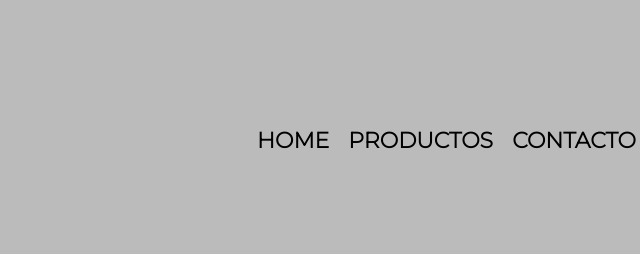
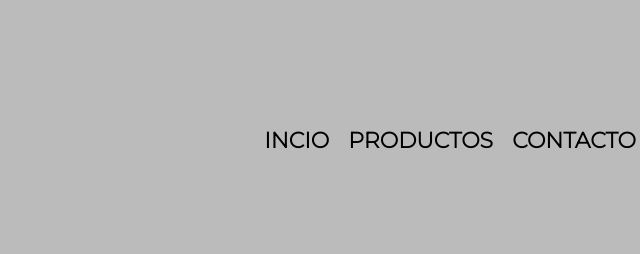
Before and after one commit to FREDDYGAMBOABEDOR/Alura_Latam, a plain HTML site: page HTML5-CSS/index.html in a window 1280 px wide. Shown: the top 254 px of the page, 474-1114 px from the left. Drawn offline with Linux system fonts and the light colour scheme.

Commit message:
Arreglado a Español

```diff
--- a/HTML5-CSS/index.html
+++ b/HTML5-CSS/index.html
@@ -19,7 +19,7 @@
                 <h1><img src="imagenes/logo.png"></h1>
                 <nav>
                     <ul>
-                        <li><a href="index.html">Home</a></li>
+                        <li><a href="index.html">Incio</a></li>
                         <li><a href="productos.html">Productos</a></li>
                         <li><a href="contacto.html">Contacto</a></li>
                     </ul>
```
